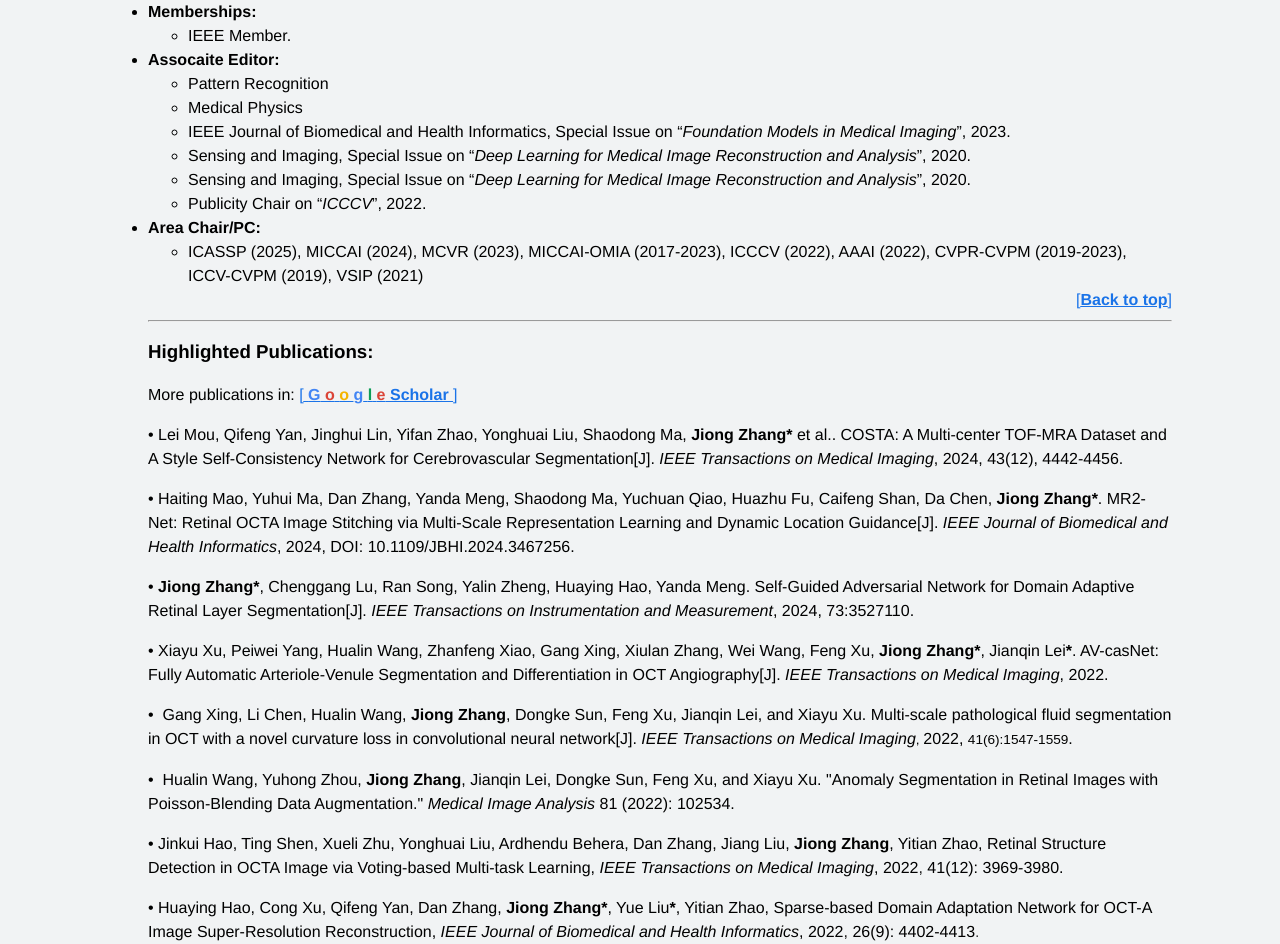
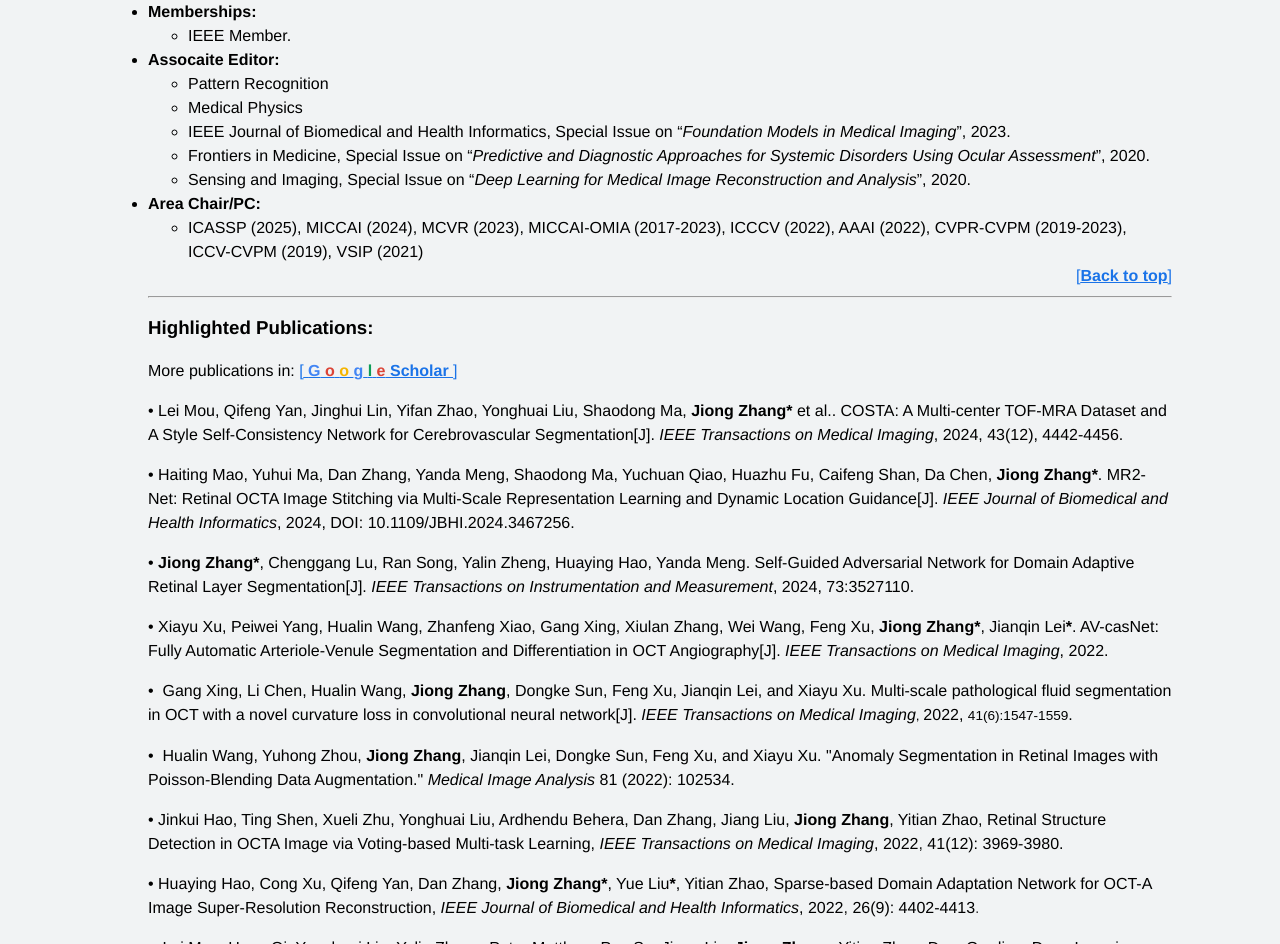
Before and after one commit to jiongzhang-john/jiongzhang-john.github.io, a plain HTML site: page index.html in a window 1280 px wide. Shown: the part 1160-2104 px from the top of the page. Drawn offline with Linux system fonts and the light colour scheme.

Commit message:
Modified SI

```diff
--- a/index.html
+++ b/index.html
@@ -193,13 +193,10 @@
 						</li>
 						<li> IEEE Journal of Biomedical and Health Informatics, Special Issue on “<i>Foundation Models in Medical Imaging</i>”, 2023.
 					</li>
-						<li> Sensing and Imaging, Special Issue on “<i>Deep Learning for Medical Image Reconstruction
-								and Analysis</i>”, 2020.
+						<li> Frontiers in Medicine, Special Issue on “<i>Predictive and Diagnostic Approaches for Systemic Disorders Using Ocular Assessment</i>”, 2020.
 						</li>
 						<li> Sensing and Imaging, Special Issue on “<i>Deep Learning for Medical Image Reconstruction
 								and Analysis</i>”, 2020.
-						</li>
-						<li> Publicity Chair on “<i>ICCCV</i>”, 2022.
 						</li>
 					</ul>
 				</li>
```
